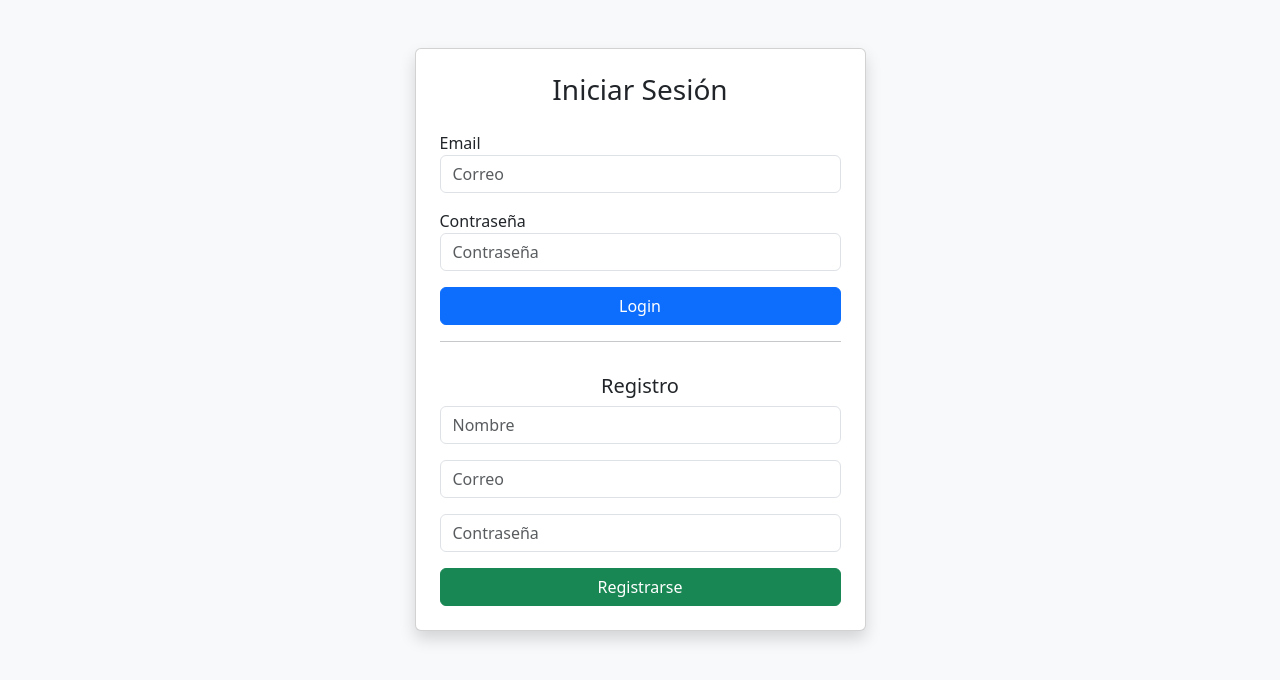
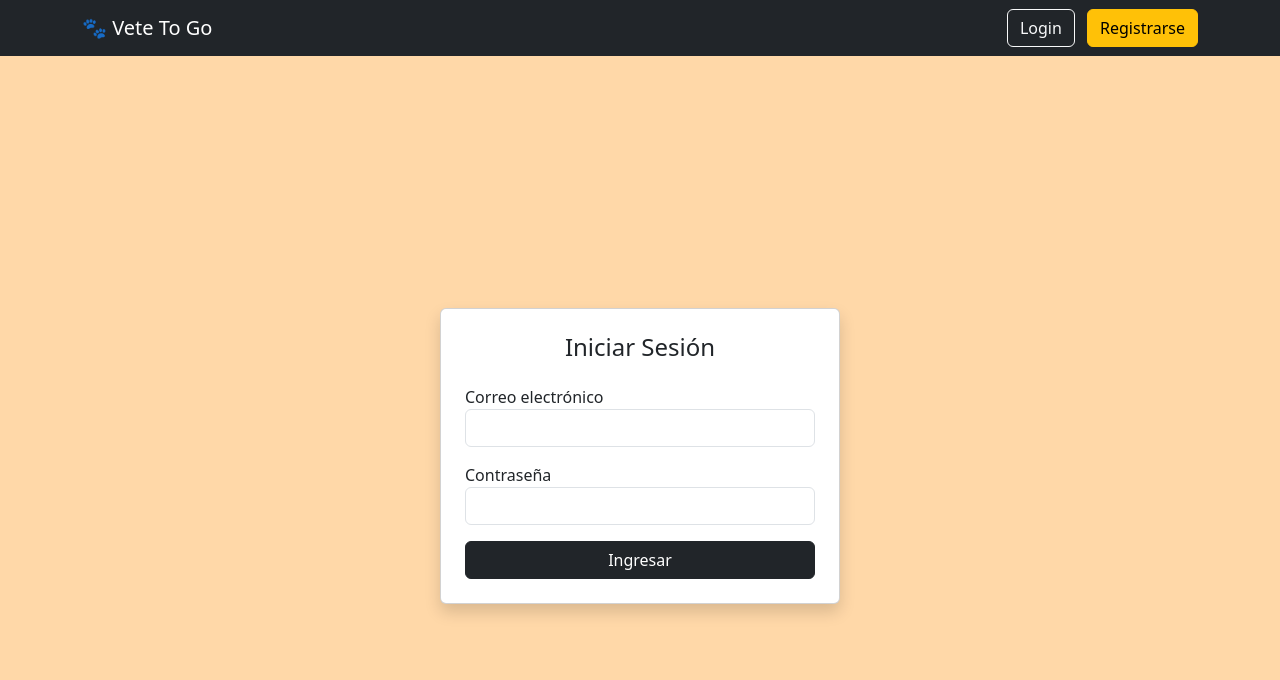
Before and after one commit to dachabeicr/La_Vete_To_Go, a plain HTML site: page index.html in a window 1280 px wide. Drawn offline with nearby package versions, Linux system fonts and the light colour scheme.

Commit message:
Update index.html

```diff
--- a/index.html
+++ b/index.html
@@ -2,60 +2,55 @@
 <html lang="es">
 <head>
     <meta charset="UTF-8">
-    <title>Login & Registro</title>
+    <title>Vete To Go - Login</title>
     <meta name="viewport" content="width=device-width, initial-scale=1">
 
-    <!-- Bootstrap CDN -->
     <link href="https://cdn.jsdelivr.net/npm/bootstrap@5.3.2/dist/css/bootstrap.min.css" rel="stylesheet">
+
+    <style>
+        body {
+            background-color: #FFD8A8; /* naranja pastel */
+        }
+    </style>
 </head>
-<body class="bg-light">
+<body>
 
-<div class="container mt-5">
-    <div class="row justify-content-center">
-        <div class="col-md-5">
+<!-- NAVBAR -->
+<nav class="navbar navbar-expand-lg navbar-dark bg-dark">
+  <div class="container">
+    <a class="navbar-brand" href="index.html">🐾 Vete To Go</a>
+    <div>
+      <a class="btn btn-outline-light me-2" href="index.html">Login</a>
+      <a class="btn btn-warning" href="register.html">Registrarse</a>
+    </div>
+  </div>
+</nav>
 
-            <div class="card shadow p-4">
-                <h3 class="text-center mb-4">Iniciar Sesión</h3>
+<!-- LOGIN -->
+<div class="container d-flex justify-content-center align-items-center vh-100">
+    <div class="card shadow p-4" style="width: 400px;">
+
+        <h4 class="text-center mb-4">Iniciar Sesión</h4>
 
         <form>
             <div class="mb-3">
-                        <label>Email</label>
-                        <input type="email" class="form-control" placeholder="Correo">
+                <label>Correo electrónico</label>
+                <input type="email" class="form-control" required>
             </div>
 
             <div class="mb-3">
                 <label>Contraseña</label>
-                        <input type="password" class="form-control" placeholder="Contraseña">
+                <input type="password" class="form-control" required>
             </div>
 
-                    <button class="btn btn-primary w-100">Login</button>
+            <button class="btn btn-dark w-100">Ingresar</button>
         </form>
 
-                <hr>
-
-                <h5 class="text-center mt-3">Registro</h5>
-
-                <form>
-                    <div class="mb-3">
-                        <input type="text" class="form-control" placeholder="Nombre">
-                    </div>
-
-                    <div class="mb-3">
-                        <input type="email" class="form-control" placeholder="Correo">
-                    </div>
-
-                    <div class="mb-3">
-                        <input type="password" class="form-control" placeholder="Contraseña">
-                    </div>
-
-                    <button class="btn btn-success w-100">Registrarse</button>
-                </form>
-
-            </div>
-
-        </div>
     </div>
 </div>
 
 </body>
 </html>
+
+</body>
+</html>
```
Lines whose indentation alone changed are shown as unchanged.
